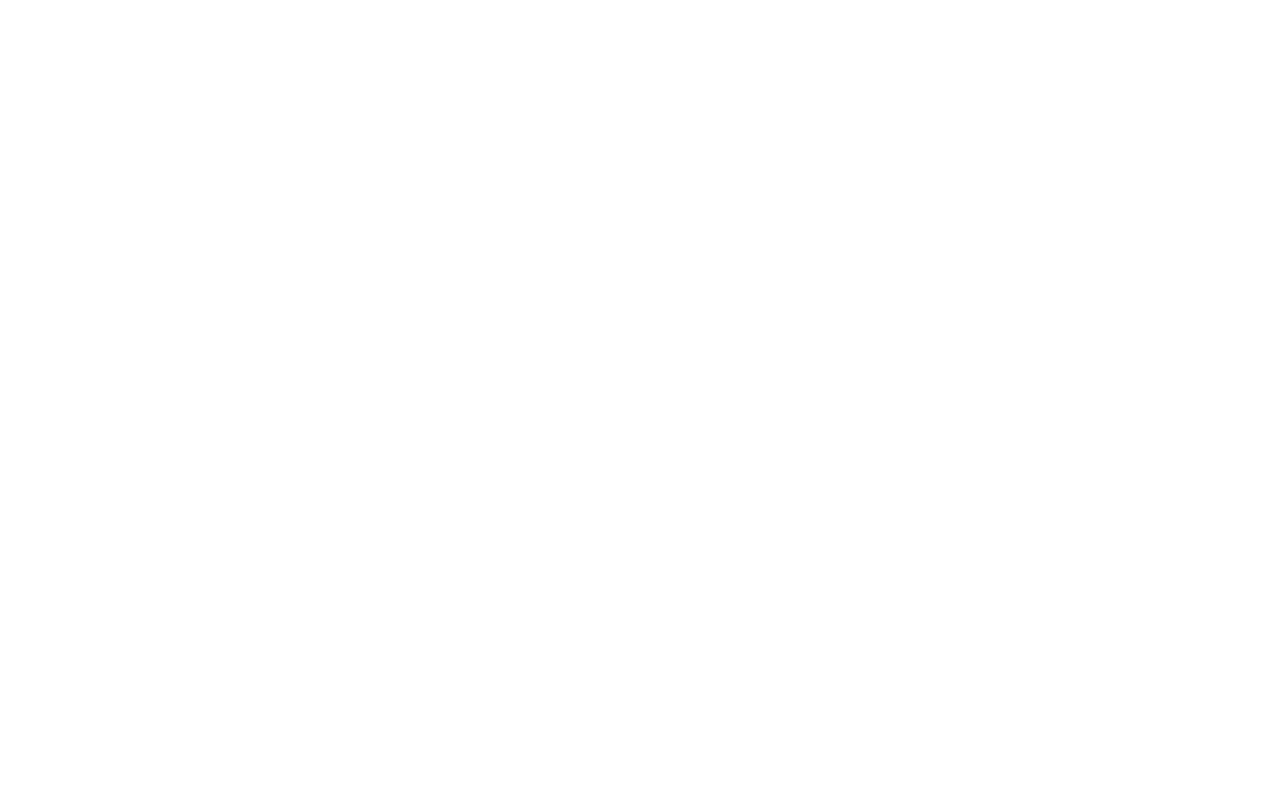
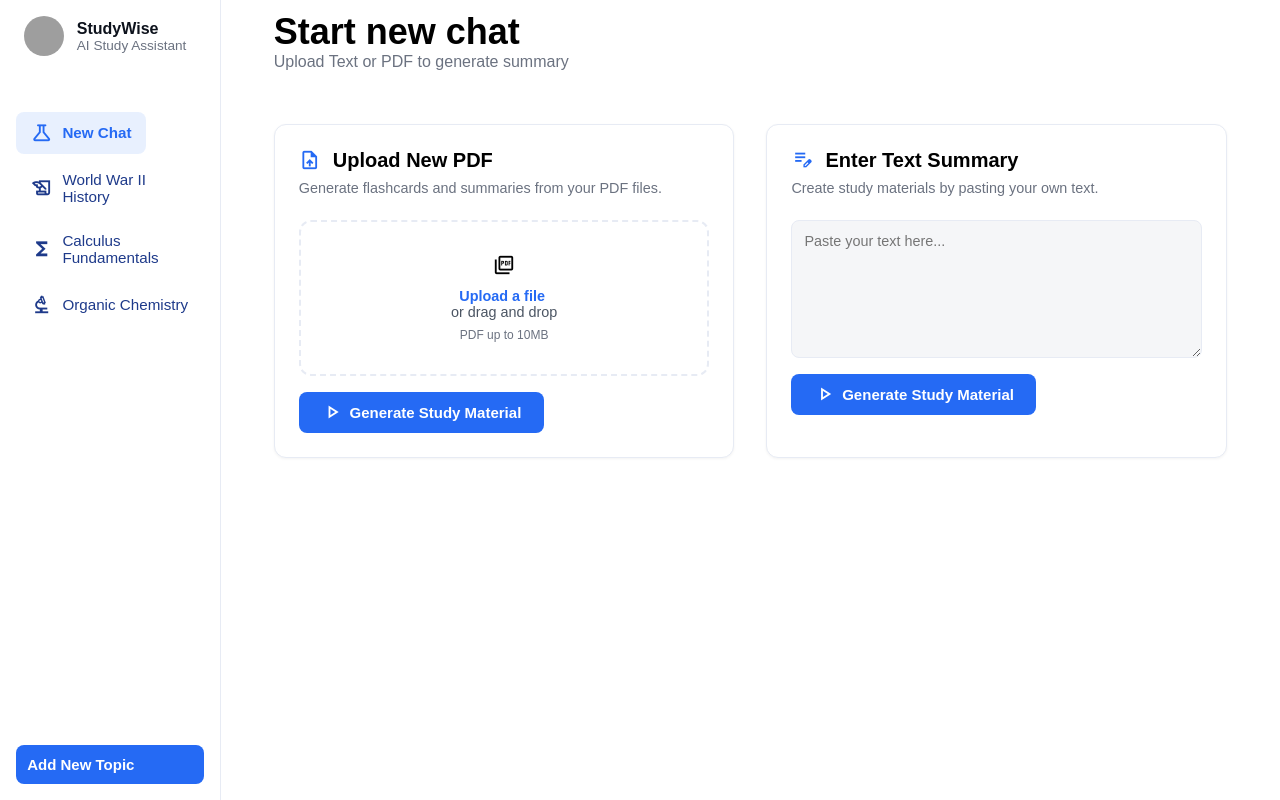
Before and after one commit to YashRajput74/sahajMarg, a React (Vite) app: page /newchat in a window 1280 px wide. Before the commit this address had no page. Built offline with nearby package versions, Linux system fonts and the light colour scheme; grey boxes are pictures that could not be loaded.

Commit message:
new chat window

```diff
--- a/src/App.jsx
+++ b/src/App.jsx
@@ -11,6 +11,7 @@
 import StudywisePage from "./pages/StudywisePage";
 import FlashcardPage from "./pages/FlashCardsPage";
 import QuizPage from "./pages/QuizPage";
+import NewChat from "./pages/NewChat";
 
 const ScrollToTop = () => {
     const { pathname } = useLocation();
@@ -28,6 +29,7 @@
                 <Route path="/" element={<HomePage />} />
                 <Route path="/topic1/flashcard" element={<FlashcardPage />} />
                 <Route path="/topic1/quiz" element={<QuizPage />} />
+                <Route path="/newchat" element={<NewChat />} />
                 <Route path="/features" element={<FeaturesPage />}>
                     <Route index element={<Navigate to="dashboard" replace />} />
 
--- a/src/components/StudywiseSidebar.jsx
+++ b/src/components/StudywiseSidebar.jsx
@@ -21,7 +21,7 @@
                 <nav className="nav-links">
                     <a href="#" className="nav-item active">
                         <span className="material-symbols-outlined">science</span>
-                        Cellular Biology
+                        New Chat
                     </a>
                     <a href="#" className="nav-item">
                         <span className="material-symbols-outlined">history_edu</span>
--- /dev/null
+++ b/src/pages/NewChat.css
@@ -0,0 +1,18 @@
+/* Smooth fade-in and slight slide-up animation */
+.fade-in {
+    opacity: 0;
+    transform: translateY(20px);
+    animation: fadeInUp 0.6s ease forwards;
+}
+
+@keyframes fadeInUp {
+    0% {
+        opacity: 0;
+        transform: translateY(20px);
+    }
+
+    100% {
+        opacity: 1;
+        transform: translateY(0);
+    }
+}
--- /dev/null
+++ b/src/pages/NewChat.jsx
@@ -0,0 +1,182 @@
+import { useState } from "react";
+import StudywiseSidebar from "../components/StudywiseSidebar";
+import SummaryOutput from "../components/SummaryOutput";
+import './NewChat.css'
+
+
+const FlashcardsHeader = () => {
+    return (
+        <header className="flashcards-header">
+            <div className="header-left">
+                <h1>Start new chat</h1>
+                <p>Upload Text or PDF to generate summary</p>
+            </div>
+            {/* <a href="#" className="back-button">
+                <span className="material-symbols-outlined">arrow_back</span>
+                Back to Dashboard
+            </a> */}
+        </header>
+    );
+};
+
+export default function NewChat() {
+    const [showOverview, setShowOverview] = useState(false);
+
+    const handleGenerate = () => {
+        setShowOverview(false);
+        setTimeout(() => setShowOverview(true), 300); // delay before showing section
+    };
+
+    return (
+        <div style={{ display: "flex", alignItems: "flex-start" }}>
+            <StudywiseSidebar />
+
+            <div style={{ width: "100%", height: "100%", overflowY: "scroll" }}>
+                <FlashcardsHeader />
+
+                {/* ======= Topic Overview (Shown only after Generate) ======= */}
+                {showOverview && (
+                    <div className="fade-in">
+                        {/* ======= Summary Output ======= */}
+                        <div style={{ padding: "1% 5%" }}>
+                            <SummaryOutput />
+                        </div>
+
+                        <section className="topic-overview" style={{ padding: "1% 5%" }}>
+                            <h2>Topic Overview</h2>
+                            <div className="cards">
+                                {/* AI Summary */}
+                                <div className="card">
+                                    <div className="card-header">
+                                        <div className="icon-bg">
+                                            <span className="material-symbols-outlined">auto_awesome</span>
+                                        </div>
+                                        <h3>AI Summary</h3>
+                                    </div>
+                                    <p>
+                                        A brief overview of organelles, cell division, and cellular respiration,
+                                        highlighting key processes and structures essential for understanding life
+                                        at the microscopic level.
+                                    </p>
+                                </div>
+
+                                {/* Flashcards */}
+                                <div className="card">
+                                    <div className="card-header">
+                                        <div className="icon-bg">
+                                            <span className="material-symbols-outlined">style</span>
+                                        </div>
+                                        <div>
+                                            <h3>Flashcards</h3>
+                                            <p className="subtext">78 Cards</p>
+                                        </div>
+                                    </div>
+                                    <button
+                                        className="outline-btn"
+                                        onClick={() => navigate("/topic1/flashcard")}
+                                    >
+                                        View All
+                                    </button>
+                                </div>
+
+                                {/* Quiz Results */}
+                                <div className="card">
+                                    <div className="card-header">
+                                        <div className="icon-bg">
+                                            <span className="material-symbols-outlined">quiz</span>
+                                        </div>
+                                        <div>
+                                            <h3>Quiz Results</h3>
+                                            <p className="subtext">
+                                                Latest Score:{" "}
+                                                <span className="highlight">
+                                                    Attempt quiz to see latest score
+                                                </span>
+                                            </p>
+                                        </div>
+                                    </div>
+                                    <button className="outline-btn">Attempt quiz</button>
+                                </div>
+
+                                {/* Related Topics */}
+                                <div className="card">
+                                    <div className="card-header">
+                                        <div className="icon-bg">
+                                            <span className="material-symbols-outlined">hub</span>
+                                        </div>
+                                        <h3>Related Topics</h3>
+                                    </div>
+                                    <ul>
+                                        <li>Genetics</li>
+                                        <li>Molecular Biology</li>
+                                        <li>Biochemistry</li>
+                                    </ul>
+                                </div>
+                            </div>
+                        </section>
+
+                        <br />
+                        <hr />
+                        <br />
+                    </div>
+                )}
+
+                {/* ======= Upload Panels ======= */}
+                <div className="main-panels" style={{ padding: "1% 5%" }}>
+                    {/* Upload PDF Panel */}
+                    <div className="panel">
+                        <div className="panel-header">
+                            <span className="material-symbols-outlined primary">upload_file</span>
+                            <h2>Upload New PDF</h2>
+                        </div>
+                        <p className="panel-desc">
+                            Generate flashcards and summaries from your PDF files.
+                        </p>
+
+                        <div className="upload-box">
+                            <div className="upload-content">
+                                <span className="material-symbols-outlined upload-icon">
+                                    picture_as_pdf
+                                </span>
+                                <div className="upload-text">
+                                    <label htmlFor="file-upload" className="upload-label">
+                                        Upload a file
+                                        <input id="file-upload" type="file" className="hidden-input" />
+                                    </label>
+                                    <p>or drag and drop</p>
+                                </div>
+                                <p className="upload-hint">PDF up to 10MB</p>
+                            </div>
+                        </div>
+
+                        <button className="primary-btn" onClick={handleGenerate}>
+                            <span className="material-symbols-outlined">play_arrow</span>
+                            Generate Study Material
+                        </button>
+                    </div>
+
+                    {/* Text Summary Panel */}
+                    <div className="panel">
+                        <div className="panel-header">
+                            <span className="material-symbols-outlined primary">edit_note</span>
+                            <h2>Enter Text Summary</h2>
+                        </div>
+                        <p className="panel-desc">
+                            Create study materials by pasting your own text.
+                        </p>
+                        <textarea
+                            rows="7"
+                            placeholder="Paste your text here..."
+                            className="text-input"
+                        ></textarea>
+
+                        <button className="primary-btn" onClick={handleGenerate}>
+                            <span className="material-symbols-outlined">play_arrow</span>
+                            Generate Study Material
+                        </button>
+                    </div>
+                </div>
+            </div>
+        </div>
+    );
+}
```
